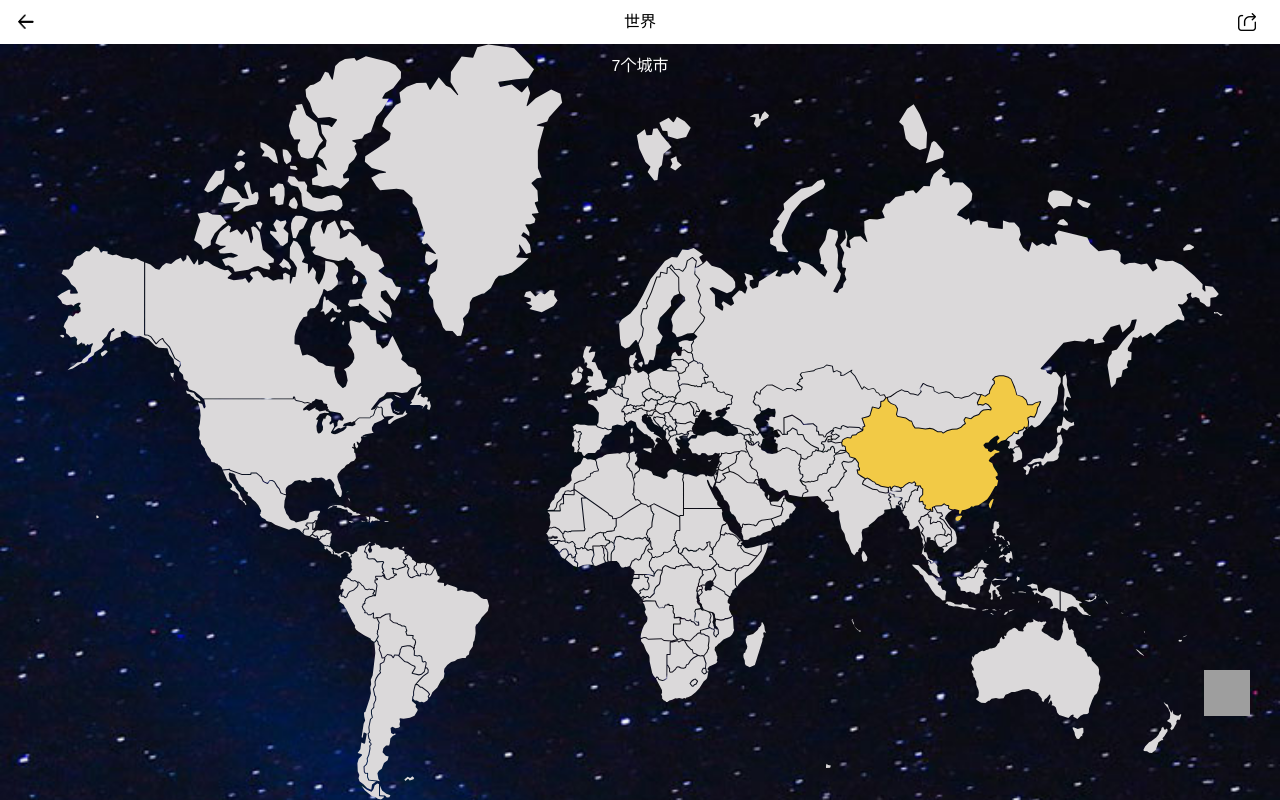
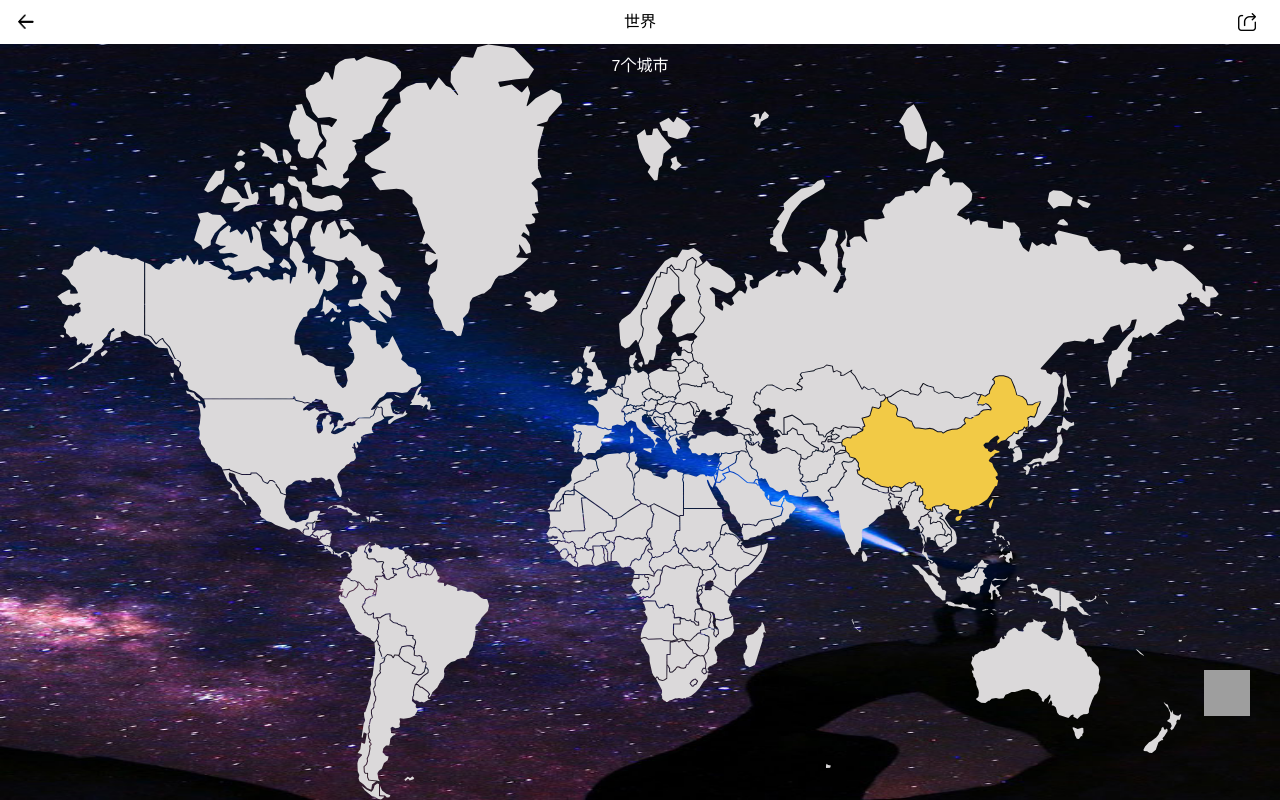
Before and after one commit to gxc-project/gapday, a plain HTML site: page map.html in a window 1280 px wide. Drawn offline with Linux system fonts and the light colour scheme; grey boxes are pictures that could not be loaded.

Commit message:
change map.js

```diff
--- a/less/index.less
+++ b/less/index.less
@@ -60,8 +60,12 @@
     }
     .map-all {
         width: 100%;
-        position: relative;
-        background: #191434;
+        position: absolute;
+        top: 44px;
+        left: 0;
+        background: url("../images/bg.jpg") no-repeat;
+        -webkit-background-size:100% 100%;
+        background-size:100% 100%;
         img {
             position: absolute;
             width: 100%;
--- a/map.html
+++ b/map.html
@@ -99,6 +99,7 @@
 
         $(function () {
             FM.init();    //足迹地图初始化
+            $('.map-all').height($(window).height() - 44);
         });
 
     </script>
@@ -118,7 +119,6 @@
         <div class="map-middle">中国</div>
     </div>
     <div class="map-all">
-        <img src="images/bg.jpg" alt="">
         <div class="map-text">7个城市</div>
     </div>
 
@@ -139,9 +139,6 @@
 <script type="text/javascript" src="resource/jvectormap/jquery-jvectormap-cn-merc.min.js"></script>
 
 <script type="text/javascript" src="resource/common/js/map.js?v=1.0.21"></script>
-<script type="text/javascript" src="resource/html2canvas/canvg.min.js?v=1.0.0"></script>
-<script type="text/javascript" src="resource/html2canvas/html2canvas.min.js?v=1.0.3"></script>
 <script type="text/javascript" src="resource/common/js/dropload.min.js"></script>
-<script type="text/javascript" src="resource/mapbox/mapbox-v2.4.0.min.js"></script>
 </body>
 </html>
--- a/resource/common/js/map.js
+++ b/resource/common/js/map.js
@@ -109,7 +109,6 @@ var FM = {
             $('.divbutton').css('display','none');
             $('#shareMapPageDiv').css('display','block');
             if(FM.level == 'city'){//市级页面
-                $("#footmarktimeline").css('display','none');
                 $('#province').css('display','block');
                 $('#changeicon').css('display','block');
                 FM.mapRegion.options.stateShowAll = true;
@@ -134,7 +133,6 @@ var FM = {
         $('#cn_merc').css('display','none');
         $('#world_merc').css('display','none');
         $('#city').css('display','none');
-        $('.lightdiv').css('display','none');
         $('.divbutton').css('display','none');
         $('#changeicon').css('display','block');
         $(FM.jSelectEle).attr('fill','#DBD9DA');
@@ -142,7 +140,6 @@ var FM = {
 
         /*debugger;*/
         if(FM.level == 'world'){
-
             $('#world_merc').css('display','block');
             $('#changeicon').attr('src',ctx+'/pages/footmark/resource/common/images/china.png');
             var eleLen = $("div#world_merc > .jvectormap-container").length;
@@ -270,16 +267,12 @@ var FM = {
                 }
             });
             FM.mapRegion = mapRegion;
-            /*$("div#province").panzoom({
-             minScale: 1,
-             maxScale: 5
-             });*/
+
         }
         FM.currentLevel = 'province';
         $('.jvectormap').css('display','none');
         $('#cn_merc').css('display','none');
         $('#world_merc').css('display','none');
-        $('.lightdiv').css('display','none');
         $('#changeicon').attr('src',ctx+'/pages/footmark/resource/common/images/china.png');
         FM.changeHistoryFootmarkMapColor();
 
```
Also changed, not shown: css/index.css.
